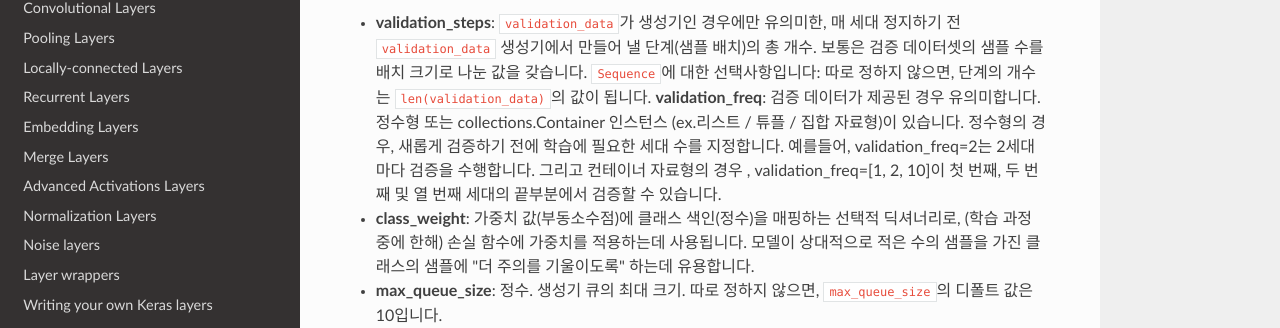
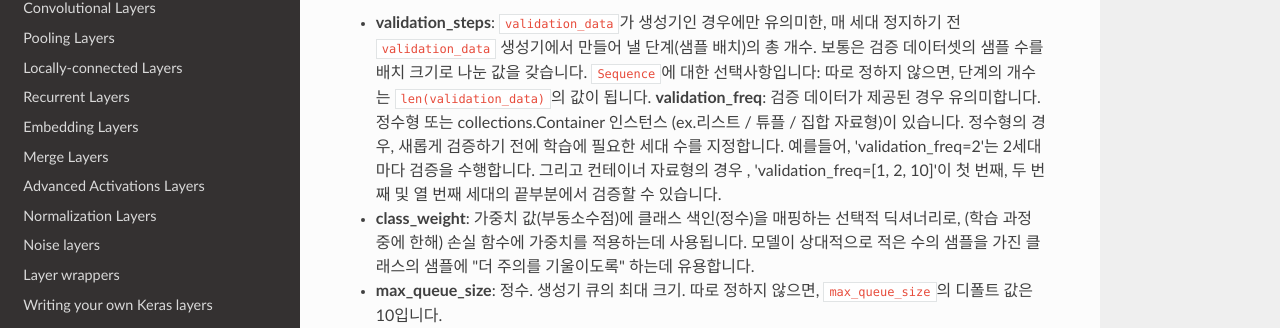
Before and after one commit to keras-team/keras-docs-ko, an MkDocs documentation site: the page built from sources/models/model.md, in a window 1280 px wide and 900 px high, scrolled down 7176 px. Shown: the part 170-498 px from the top of the window. Built offline with MkDocs 1.6.1, drawn with Linux system fonts in a browser that asks for light colours; nearby versions of some CDN libraries.

```diff
--- a/sources/models/model.md
+++ b/sources/models/model.md
@@ -476,9 +476,9 @@ __인수__
     정수형 또는 collections.Container 인스턴스
     (ex.리스트 / 튜플 / 집합 자료형)이 있습니다.
     정수형의 경우, 새롭게 검증하기 전에 학습에 필요한 세대 수를
-    지정합니다. 예를들어, validation_freq=2는 2세대 마다
+    지정합니다. 예를들어, 'validation_freq=2'는 2세대 마다
     검증을 수행합니다. 그리고 컨테이너 자료형의 경우 ,
-    validation_freq=[1, 2, 10]이 첫 번째, 두 번째 및 열 번째
+    'validation_freq=[1, 2, 10]'이 첫 번째, 두 번째 및 열 번째
     세대의 끝부분에서 검증할 수 있습니다.
 - __class_weight__: 가중치 값(부동소수점)에 클래스 색인(정수)을
     매핑하는 선택적 딕셔너리로, (학습 과정 중에 한해)
```
